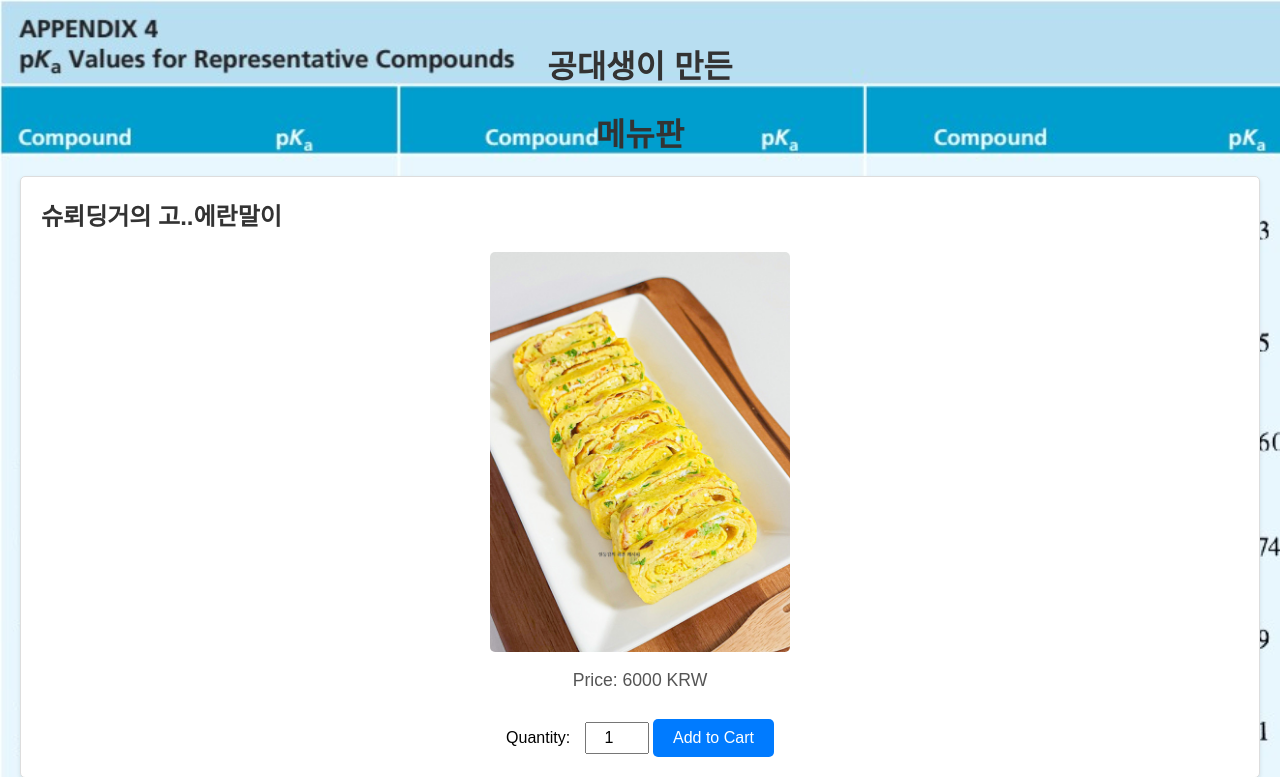
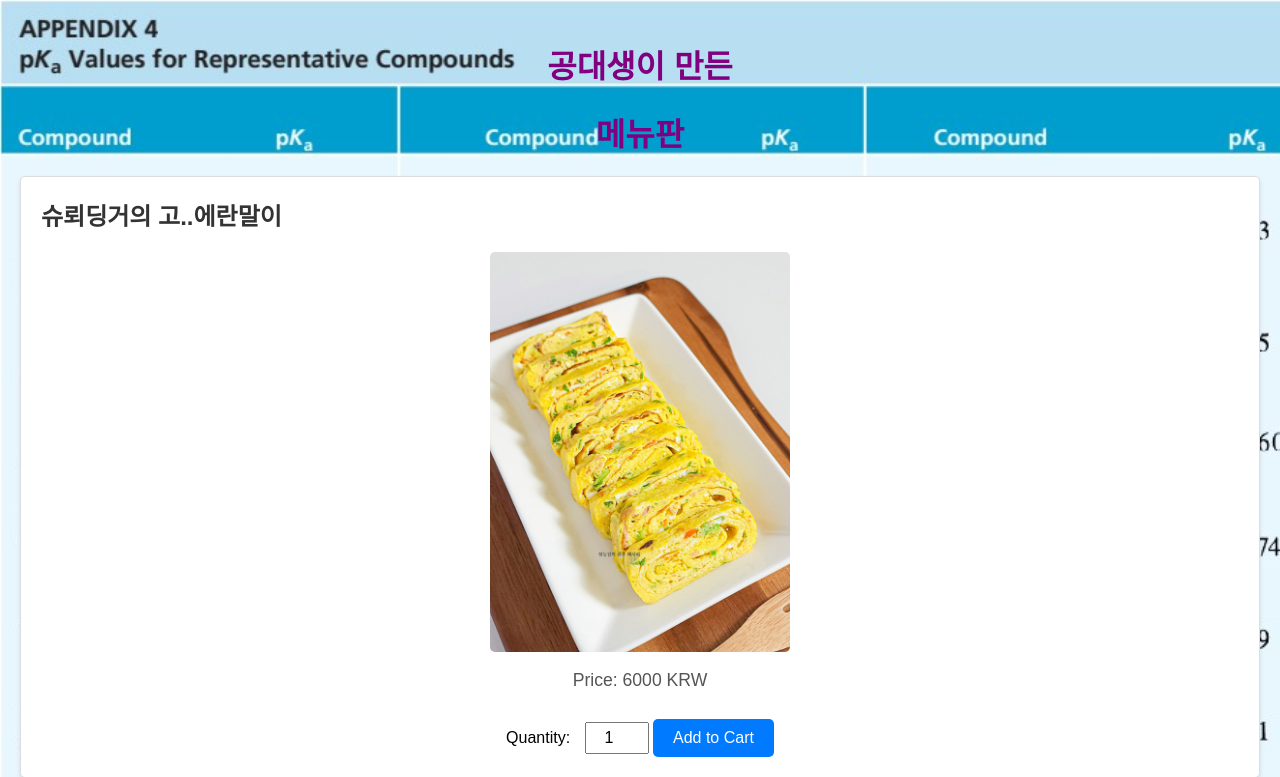
Before and after one commit to kimd0h00n/external, a Flask app: page / in a window 1280 px wide. Shown: the top 777 px of the page. Run offline with Flask 2, Linux system fonts and the light colour scheme.

Commit message:
Update index.html

```diff
--- a/templates/index.html
+++ b/templates/index.html
@@ -15,8 +15,8 @@
     </style>
 </head>
 <body>
-    <h1>공대생이 만든</h1>
-    <h1>메뉴판</h1>
+    <h1 style="color: purple;">공대생이 만든</h1>
+    <h1 style="color: purple;">메뉴판</h1>
     {% for item in menu_items %}
     <div class="menu-item">
         <h2>{{ item.name }}</h2>
```
